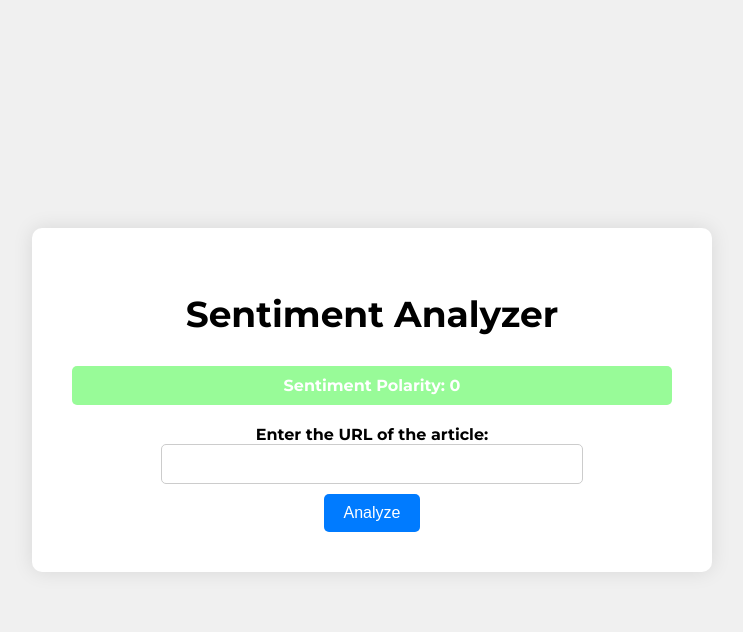
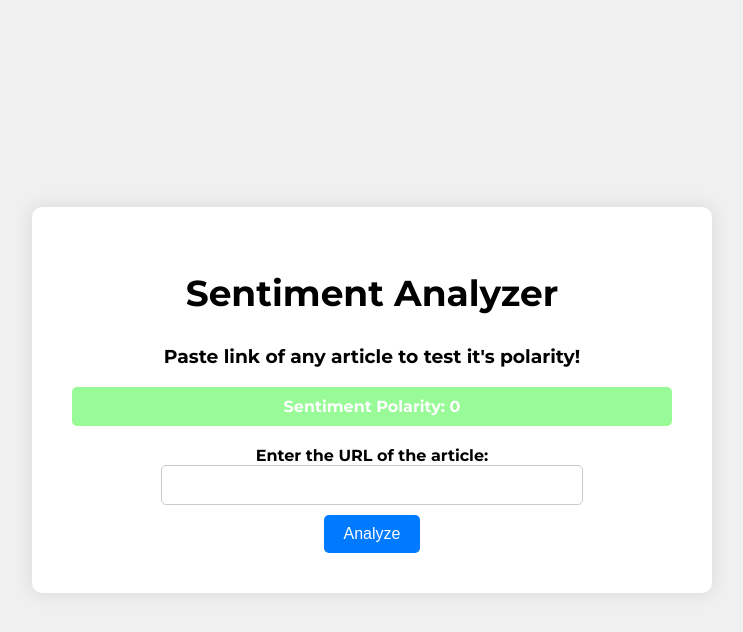
Before and after one commit to roshanpathak177/Sentiment-Analyzer, a Flask app: page / in a window 1280 px wide. Shown: the top 632 px of the page, without its empty margins (268-1011 px from the left). Run offline with Flask 3, Linux system fonts and the light colour scheme.

Commit message:
added discription

```diff
--- a/templates/index.html
+++ b/templates/index.html
@@ -10,6 +10,7 @@
   <body>
     <div class="container">
       <h1>Sentiment Analyzer</h1>
+      <h3>Paste link of any article to test it's polarity!</h3>
       {% if error %}
       <p>{{ error }}</p>
       {% else %}
```
